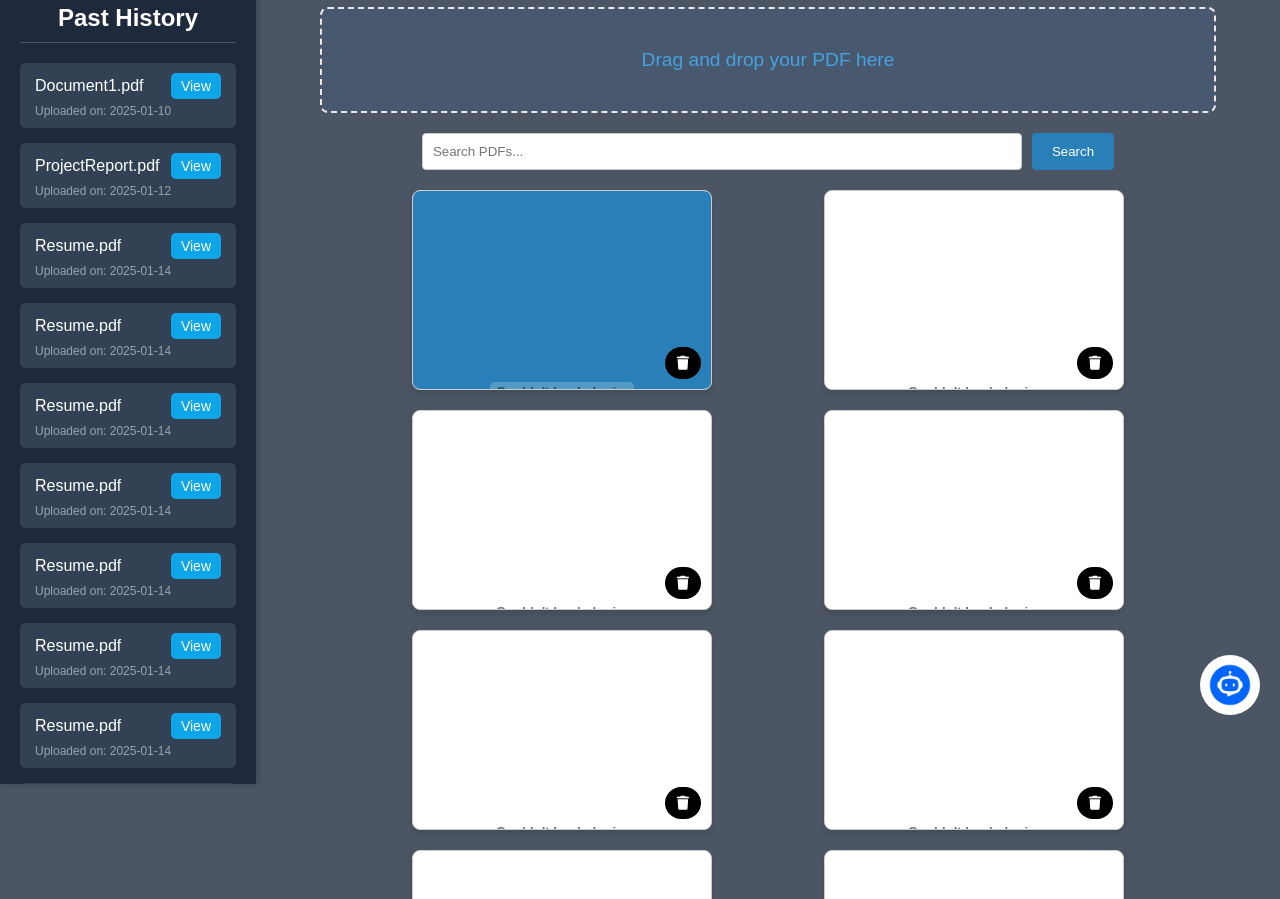
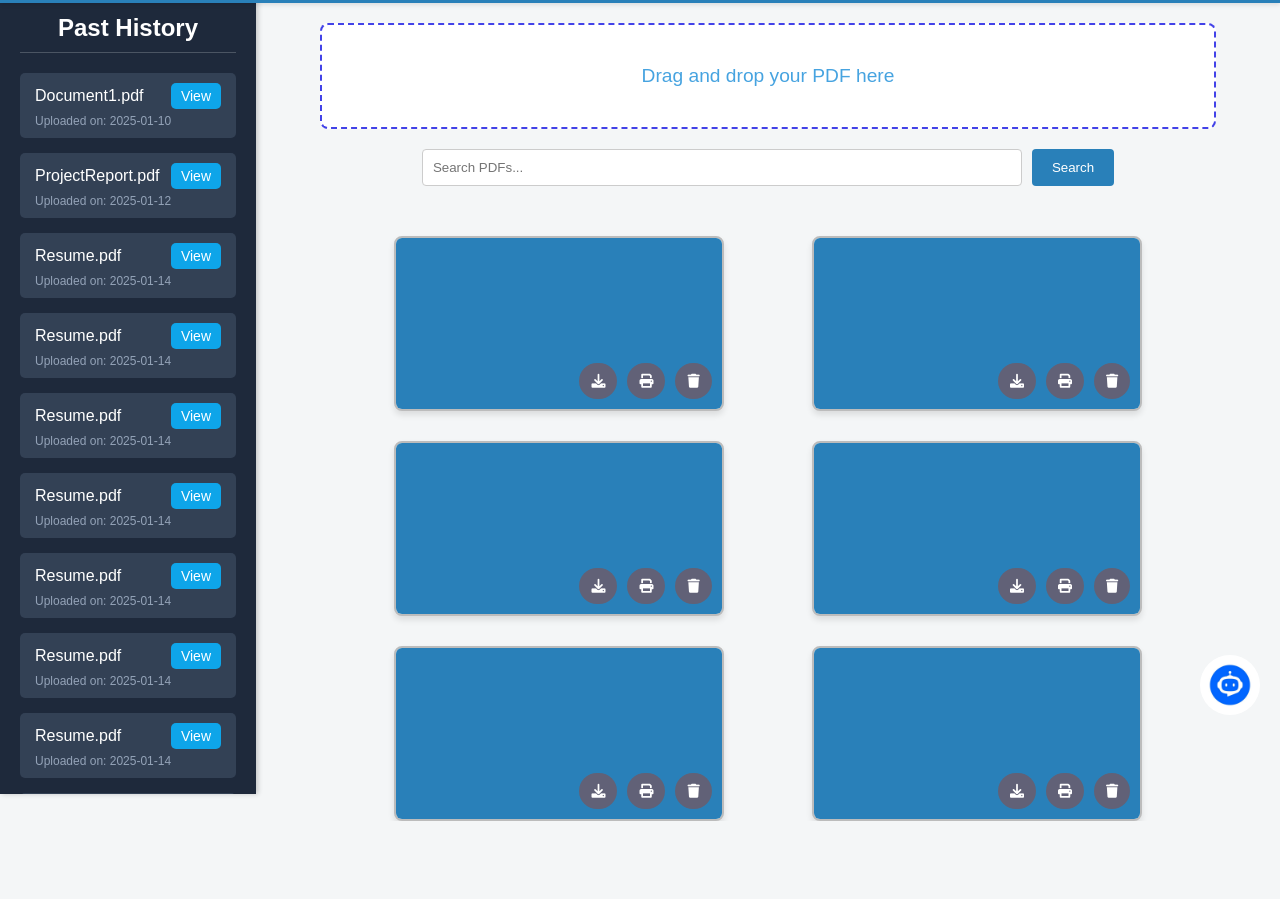
Before and after one commit to kunals222/indigene, a plain HTML site: page index.html in a window 1280 px wide. Shown: the part 61-960 px from the top of the page. After the commit the page ends 882 px from the top, so only its background shows below. Drawn offline with Linux system fonts and the light colour scheme.

Commit message:
first commit

```diff
--- a/index.html
+++ b/index.html
@@ -13,7 +13,7 @@
     }
 
     body {
-      background-color: #4b5563;
+      background-color: #f4f6f7;
       display: flex;
       flex-direction: column;
       align-items: center;
@@ -69,10 +69,10 @@
     }
 
     .upload-area {
-      border: 2px dashed #ece8e8;
+      border: 2px dashed rgb(66, 66, 232);
       border-radius: 8px;
       padding: 40px;
-      background-color: #48586e;
+      background-color: white;
       cursor: pointer;
       transition: background-color 0.3s;
     }
@@ -92,6 +92,7 @@
 
     .search-bar {
       margin: 20px 0;
+      margin-bottom: 50px;
       display: flex;
       justify-content: center;
       gap: 10px;
@@ -125,7 +126,7 @@
       /* grid-template-columns: repeat(auto-fit, minmax(200px, 1fr)); */
       flex-wrap: wrap;
       justify-content: space-evenly;
-      gap: 20px;
+      gap: 30px 15px;
     }
 
     .pdf-item {
@@ -221,7 +222,7 @@
     }
 
     .chat-header {
-      background-color: #4CAF50;
+      background-color: rgb(84, 84, 231);
       color: white;
       padding: 15px;
       text-align: center;
@@ -272,7 +273,7 @@
     #send-btn {
       margin-left: 10px;
       padding: 10px 15px;
-      background-color: #4CAF50;
+      background-color: rgb(84, 84, 231);
       color: white;
       border: none;
       border-radius: 20px;
@@ -289,7 +290,7 @@
     }
 
     #send-btn:hover {
-      background-color: #45a049;
+      background-color: rgb(60, 60, 243);
     }
 
     .sidebar {
@@ -298,7 +299,7 @@
       background-color: #1e293b;
       color: #ffffff;
       position: fixed;
-      top: 45px;
+      top: 55px;
       left: 0;
       padding: 20px;
       box-shadow: 2px 0 5px rgba(0, 0, 0, 0.2);
@@ -377,13 +378,14 @@
     }
 
     .pdf2-box {
-      width: 300px;
-      height: 200px;
-      border: 1px solid #ccc;
+      width: 330px;
+      height: 175px;
+      border: 2px solid #bcbcbc;
       border-radius: 8px;
       overflow: hidden;
       background: #fff;
       box-shadow: 0 4px 6px rgba(0, 0, 0, 0.1);
+
       position: relative;
     }
 
@@ -391,6 +393,7 @@
       height: 400px;
       width: 100%;
       object-fit: cover;
+
       display: block;
     }
 
@@ -403,7 +406,7 @@
     }
 
     .action-btn {
-      padding: 8px 12px;
+      padding: 10px 12px;
       border: none;
       border-radius: 4px;
       cursor: pointer;
@@ -414,12 +417,21 @@
     }
 
     .action-btn.delete {
-      background-color: black;
+      background-color: rgb(97, 97, 119);
+      /* background: ; */
       border-radius: 20px;
     }
 
     .action-btn:hover {
       opacity: 0.9;
+    }
+
+    .logOut-btn{
+      border: 1px solid rgb(84, 84, 231);
+      border-radius: 10px;
+      background-color: #026ea4;
+      padding: 10px 20px;
+      margin: 2px;
     }
   </style>
   <link href="https://cdnjs.cloudflare.com/ajax/libs/font-awesome/6.0.0/css/all.min.css" rel="stylesheet">
@@ -429,7 +441,9 @@
   <nav class="navbar">
     <h1>Smart PDF Management</h1>
     <ul>
-      <li><a href="#upload">LogOut</a></li>
+      <li class="logOut-btn"><a href="#upload">Home</a></li>
+      <li class="logOut-btn"><a href="#upload">AI Summarise</a></li>
+      <li class="logOut-btn"><a href="#upload">LogOut</a></li>
     </ul>
   </nav>
 
@@ -518,44 +532,13 @@
     <div id="library" class="pdf-list">
       <div class="pdf2-box">
         <!-- pdf2 Preview -->
-        <embed src="PartialDifferentiation.pdf" type="application/pdf" style="background-color: #2980b9; color: blue; " class="pdf2-preview" />
+        <embed src="PartialDifferentiation.pdf#toolbar=0" type="application/pdf" style="background-color: #2980b9; color: blue; " class="pdf2-preview" />
 
         <!-- Actions -->
         <div class="pdf2-actions">
           <!-- <a href="PartialDifferentiation.pdf2" class="action-btn download" download>Download</a> -->
-          <button class="action-btn delete" onclick="deletepdf2()"><i class="fas fa-trash"></i>
-          </button>
-        </div>
-      </div>
-      <div class="pdf2-box">
-        <!-- pdf2 Preview -->
-        <embed src="PartialDifferentiation.pdf" type="application/pdf" class="pdf2-preview" />
-
-        <!-- Actions -->
-        <div class="pdf2-actions">
-          <!-- <a href="PartialDifferentiation.pdf2" class="action-btn download" download>Download</a> -->
-          <button class="action-btn delete" onclick="deletepdf2()"><i class="fas fa-trash"></i>
-          </button>
-        </div>
-      </div>
-      <div class="pdf2-box">
-        <!-- pdf2 Preview -->
-        <embed src="PartialDifferentiation.pdf" type="application/pdf" class="pdf2-preview" />
-
-        <!-- Actions -->
-        <div class="pdf2-actions">
-          <!-- <a href="PartialDifferentiation.pdf2" class="action-btn download" download>Download</a> -->
-          <button class="action-btn delete" onclick="deletepdf2()"><i class="fas fa-trash"></i>
-          </button>
-        </div>
-      </div>
-      <div class="pdf2-box">
-        <!-- pdf2 Preview -->
-        <embed src="PartialDifferentiation.pdf" type="application/pdf" class="pdf2-preview" />
-
-        <!-- Actions -->
-        <div class="pdf2-actions">
-          <!-- <a href="PartialDifferentiation.pdf2" class="action-btn download" download>Download</a> -->
+          <button class="action-btn delete" onclick="deletepdf2()"><i class="fas fa-download"></i></button>
+          <button class="action-btn delete" onclick="deletepdf2()"><i class="fas fa-print"></i></button>
           <button class="action-btn delete" onclick="deletepdf2()"><i class="fas fa-trash"></i>
           </button>
         </div>
@@ -563,11 +546,13 @@
 
       <div class="pdf2-box">
         <!-- pdf2 Preview -->
-        <embed src="PartialDifferentiation.pdf" type="application/pdf" class="pdf2-preview" />
+        <embed src="t1.pdf#toolbar=0" type="application/pdf" style="background-color: #2980b9; color: blue; " class="pdf2-preview" />
 
         <!-- Actions -->
         <div class="pdf2-actions">
           <!-- <a href="PartialDifferentiation.pdf2" class="action-btn download" download>Download</a> -->
+          <button class="action-btn delete" onclick="deletepdf2()"><i class="fas fa-download"></i></button>
+          <button class="action-btn delete" onclick="deletepdf2()"><i class="fas fa-print"></i></button>
           <button class="action-btn delete" onclick="deletepdf2()"><i class="fas fa-trash"></i>
           </button>
         </div>
@@ -575,22 +560,14 @@
 
       <div class="pdf2-box">
         <!-- pdf2 Preview -->
-        <embed src="PartialDifferentiation.pdf" type="application/pdf" class="pdf2-preview" />
+        <embed src="t2.pdf#toolbar=0" type="application/pdf" style="background-color: #2980b9; color: blue; " class="pdf2-preview" />
 
         <!-- Actions -->
         <div class="pdf2-actions">
           <!-- <a href="PartialDifferentiation.pdf2" class="action-btn download" download>Download</a> -->
-          <button class="action-btn delete" onclick="deletepdf2()"><i class="fas fa-trash"></i>
-          </button>
-        </div>
-      </div>
-      <div class="pdf2-box">
-        <!-- pdf2 Preview -->
-        <embed src="PartialDifferentiation.pdf" type="application/pdf" class="pdf2-preview" />
+          <button class="action-btn delete" onclick="deletepdf2()"><i class="fas fa-download"></i></button>
 
-        <!-- Actions -->
-        <div class="pdf2-actions">
-          <!-- <a href="PartialDifferentiation.pdf2" class="action-btn download" download>Download</a> -->
+          <button class="action-btn delete" onclick="deletepdf2()"><i class="fas fa-print"></i></button>
           <button class="action-btn delete" onclick="deletepdf2()"><i class="fas fa-trash"></i>
           </button>
         </div>
@@ -598,11 +575,13 @@
 
       <div class="pdf2-box">
         <!-- pdf2 Preview -->
-        <embed src="PartialDifferentiation.pdf" type="application/pdf" class="pdf2-preview" />
+        <embed src="t3.pdf#toolbar=0" type="application/pdf" style="background-color: #2980b9; color: blue; " class="pdf2-preview" />
 
         <!-- Actions -->
         <div class="pdf2-actions">
-          <!-- <a href="PartialDifferentiation.pdf" class="action-btn download" download>Download</a> -->
+          <!-- <a href="PartialDifferentiation.pdf2" class="action-btn download" download>Download</a> -->
+          <button class="action-btn delete" onclick="deletepdf2()"><i class="fas fa-download"></i></button>
+          <button class="action-btn delete" onclick="deletepdf2()"><i class="fas fa-print"></i></button>
           <button class="action-btn delete" onclick="deletepdf2()"><i class="fas fa-trash"></i>
           </button>
         </div>
@@ -610,17 +589,31 @@
 
       <div class="pdf2-box">
         <!-- pdf2 Preview -->
-        <embed src="PartialDifferentiation.pdf" type="application/pdf" class="pdf2-preview" />
+        <embed src="t4.pdf#toolbar=0" type="application/pdf" style="background-color: #2980b9; color: blue; " class="pdf2-preview" />
 
         <!-- Actions -->
         <div class="pdf2-actions">
           <!-- <a href="PartialDifferentiation.pdf2" class="action-btn download" download>Download</a> -->
+          <button class="action-btn delete" onclick="deletepdf2()"><i class="fas fa-download"></i></button>
+          <button class="action-btn delete" onclick="deletepdf2()"><i class="fas fa-print"></i></button>
           <button class="action-btn delete" onclick="deletepdf2()"><i class="fas fa-trash"></i>
           </button>
         </div>
       </div>
 
-    </div>
+      <div class="pdf2-box">
+        <!-- pdf2 Preview -->
+        <embed src="t5.pdf#toolbar=0" type="application/pdf" style="background-color: #2980b9; color: blue; " class="pdf2-preview" />
+
+        <!-- Actions -->
+        <div class="pdf2-actions">
+          <!-- <a href="PartialDifferentiation.pdf2" class="action-btn download" download>Download</a> -->
+          <button class="action-btn delete" onclick="deletepdf2()"><i class="fas fa-download"></i></button>
+          <button class="action-btn delete" onclick="deletepdf2()"><i class="fas fa-print"></i></button>
+          <button class="action-btn delete" onclick="deletepdf2()"><i class="fas fa-trash"></i>
+          </button>
+        </div>
+      </div>
   </div>
 
   <div class="bot-icon">
@@ -629,7 +622,8 @@
     <div class="chatbot-container hidden" id="chatbot-temp">
       <div class="chat-header" style="display: flex; justify-content: end;">
         <h3 style="width: 60%; align-items: end; text-align: end;">Chatbot</h3>
-        <button style="width: 40%; align-items: end; text-align: end; background: none; border: none;" id="cancel-bot"><img style="height : 30px ;width: 30px;" src="cross2.jpg" alt="cancel-btn"></button>
+
+        <button style="width: 40%; align-items: end; text-align: end; background: none; border: none; cursor: pointer; font-size: x-large; font-weight: bold; color: #333f44;" id="cancel-bot">x</button>
       </div>
       <div class="chat-body" id="chat-body">
         <div class="message bot-message">
@@ -661,7 +655,7 @@
         // Add bot reply
         const botMessageElement = document.createElement('div');
         botMessageElement.classList.add('message', 'bot-message');
-        botMessageElement.textContent = "I'm just a simple bot. :)";
+        botMessageElement.textContent = "Thank you for your interest We're working hard to bring these feature to you soon";
         chatBody.appendChild(botMessageElement);
 
         // Clear input
```
Also changed, not shown: 6 other files.
